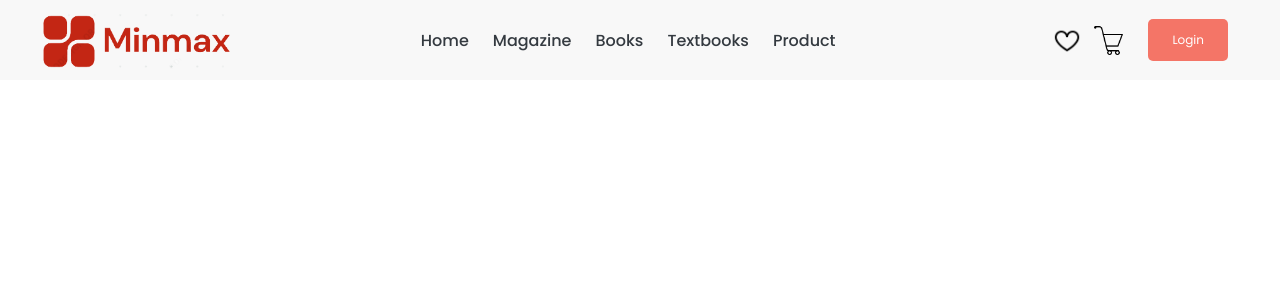
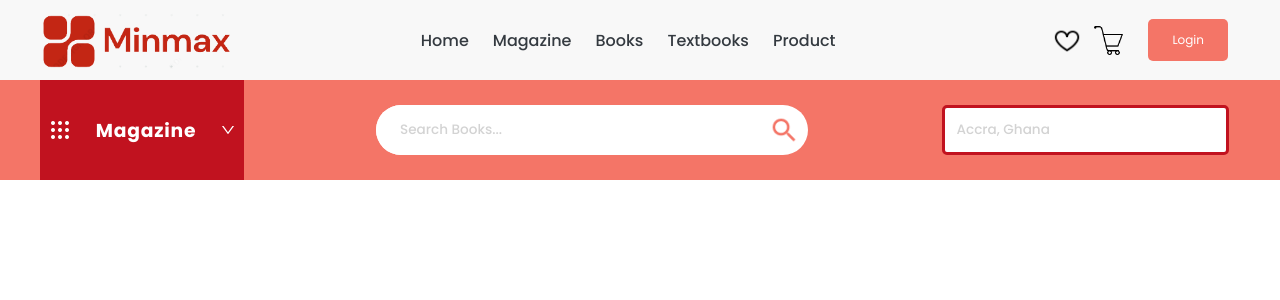
Before and after one commit to Achiekobby/bookstore-fe, a React (Create React App) app: page / in a window 1280 px wide. Shown: the top 300 px of the page. Built offline with nearby package versions, Linux system fonts and the light colour scheme.

Commit message:
search navbar styling has been implemented

```diff
--- /dev/null
+++ b/src/Scss/component/SearchNav.scss
@@ -0,0 +1,102 @@
+$searchNavWidth: 100%;
+
+@mixin flexPosition {
+  display: flex;
+  align-items: center;
+  justify-content: center;
+  height: 100%;
+}
+
+%placeholder-style {
+  font-size: 0.85rem;
+  font-weight: 500;
+  color: lightgray;
+}
+.search-nav {
+  width: $searchNavWidth;
+  height: 100px;
+
+  .container {
+    height: 100%;
+    .row {
+      height: 100%;
+      .category-search {
+        height: 100%;
+        width: calc($searchNavWidth - 83%);
+        display: flex;
+        align-items: center;
+        justify-content: center;
+
+        .menu-img {
+          @include flexPosition;
+        }
+        .category-name {
+          @extend .menu-img;
+          letter-spacing: 0.05rem;
+        }
+        .drop-down {
+          @extend .category-name;
+        }
+      }
+
+      .search-input {
+        @include flexPosition;
+        width: calc($searchNavWidth - 60%);
+
+        .input {
+          width: 90%;
+          height: 50%;
+          display: flex;
+          align-items: center;
+          border-radius: 30px;
+
+          input {
+            width: 100%;
+            height: 100%;
+            border: none;
+            @extend .input;
+
+            &:focus {
+              outline: none;
+            }
+
+            &::placeholder {
+              @extend %placeholder-style;
+            }
+          }
+
+          .search-i {
+            height: 100%;
+            display: flex;
+            align-items: center;
+            padding: 0 10px;
+            cursor: pointer;
+          }
+        }
+      }
+
+      .primary-address {
+        @include flexPosition;
+        width: calc($searchNavWidth - 75%);
+
+        .icon {
+          width: 80px;
+          @include flexPosition;
+          img {
+            width: 100%;
+            object-fit: cover;
+          }
+        }
+
+        input {
+          border: 3px solid $secondary;
+          margin-left: -10px;
+
+          &::placeholder {
+            @extend %placeholder-style;
+          }
+        }
+      }
+    }
+  }
+}
--- a/src/Scss/index.scss
+++ b/src/Scss/index.scss
@@ -19,3 +19,4 @@
 @import "../Scss//component/navbar";
 @import "../Scss//component/mobilenav";
 @import "../Scss//component/address_card";
+@import "../Scss//component/SearchNav";
--- /dev/null
+++ b/src/components/Searchnav.jsx
@@ -0,0 +1,45 @@
+import React from "react";
+import menuIcon from "../assets/icons/menu.png";
+import { AiOutlineDown } from "react-icons/ai";
+import searchIcon from "../assets/icons/search.png";
+import addressLocation from "../assets/icons/location.png";
+
+const Searchnav = () => {
+  return (
+    <div className="search-nav bg-primary">
+      <div className="container">
+        <div className="row justify-space-between">
+          <div className="category-search bg-secondary ">
+            <div className="menu-img mr-2">
+              <img src={menuIcon} alt="menu-icon" />
+            </div>
+            <h3 className="category-name text-white mr-2">Magazine</h3>
+            <div className="drop-down text-white">
+              <AiOutlineDown className="" />
+            </div>
+          </div>
+          <div className="search-input">
+            <div className="input bg-white">
+              <input
+                className="pr-1 pl-2 pt-1 pb-1"
+                type="text"
+                placeholder="Search Books..."
+              />
+              <div className="search-i">
+                <img src={searchIcon} alt="search-icon" />
+              </div>
+            </div>
+          </div>
+          <div className="primary-address p-1">
+            <div className="icon">
+              <img src={addressLocation} alt="location-icon" />
+            </div>
+            <input className="pt-1 pb-1 pr-1 pl-1 br-sm" type="text" placeholder="Accra, Ghana" />
+          </div>
+        </div>
+      </div>
+    </div>
+  );
+};
+
+export default Searchnav;
--- a/src/data/NavbarLinks.js
+++ b/src/data/NavbarLinks.js
@@ -27,3 +27,31 @@ export const navLinks = [
     link:"/product"
   },
 ]
+
+export const categories = [
+  {
+    id: uuidv4(),
+    name:"Magazine"
+  },
+  {
+    id: uuidv4(),
+    name:"Business"
+  },
+  {
+    id: uuidv4(),
+    name:"Poems"
+  },
+  {
+    id: uuidv4(),
+    name:"Personal Improvement"
+  },
+  {
+    id: uuidv4(),
+    name:"Academia"
+  },
+  {
+    id: uuidv4(),
+    name:"History"
+  }
+
+]
--- a/src/pages/Home.jsx
+++ b/src/pages/Home.jsx
@@ -1,8 +1,11 @@
 import React from 'react'
+import Searchnav from '../components/Searchnav'
 
 const Home = () => {
   return (
-    <div></div>
+    <div>
+      <Searchnav/>
+    </div>
   )
 }
 
```
Also changed, not shown: src/assets/icons/search.png (added).
